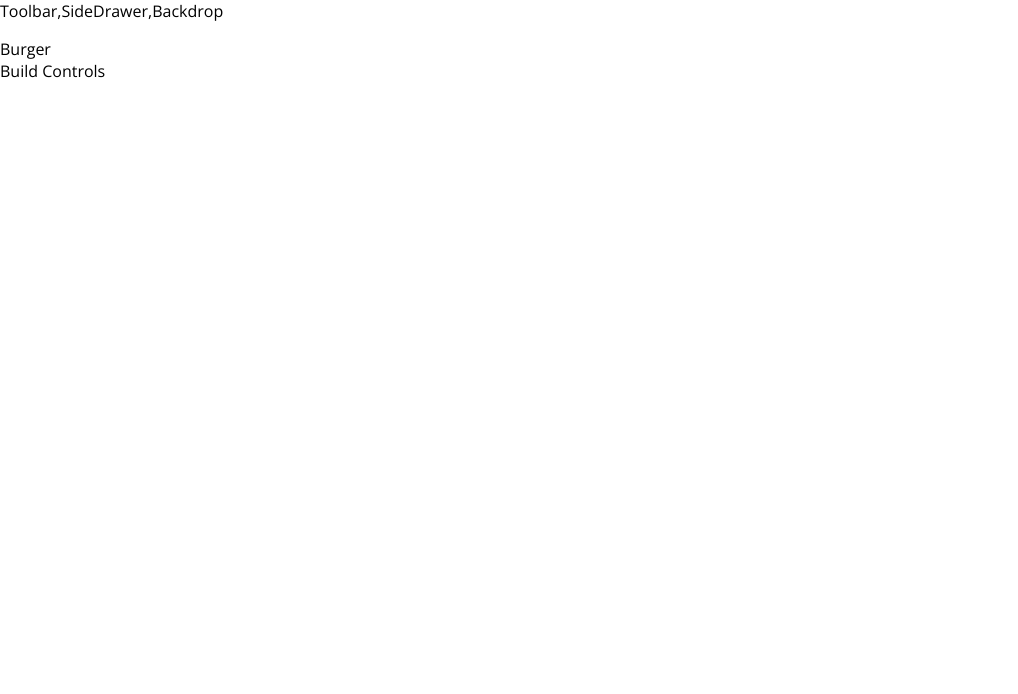
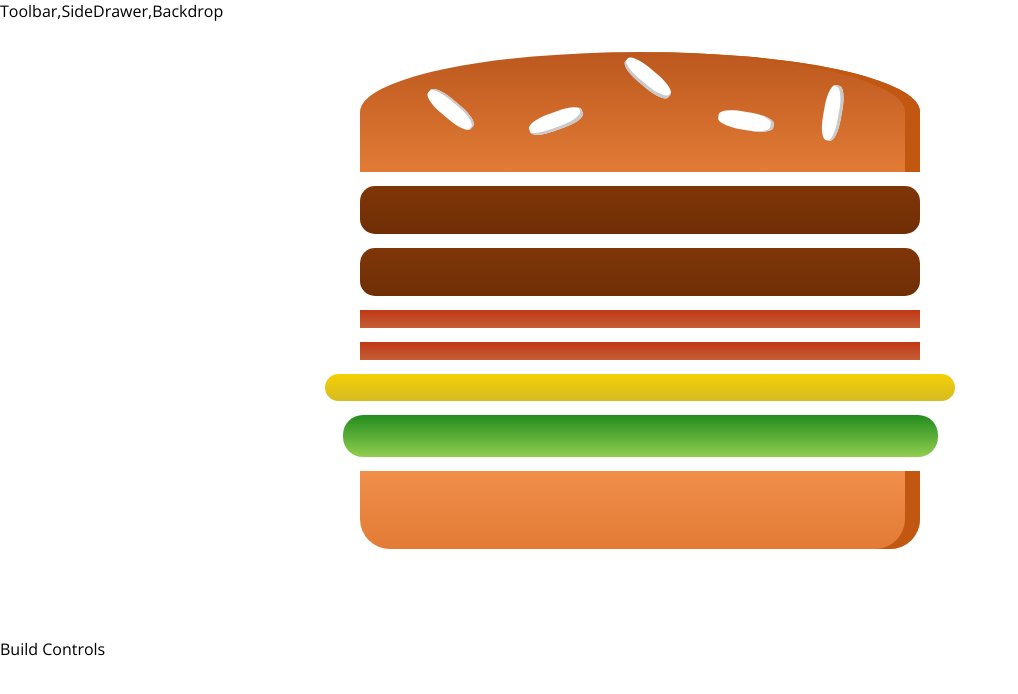
Before and after one commit to muheebolakunle/myburger, a React (Create React App) app: page / in a window 1280 px wide. Shown: the top 694 px of the page, without its empty margins (0-1018 px from the left). Built offline with nearby package versions, Linux system fonts and the light colour scheme.

Commit message:
create Burger component

```diff
--- a/package.json
+++ b/package.json
@@ -4,6 +4,7 @@
   "private": true,
   "dependencies": {
     "cra-template": "1.0.0",
+    "eslint-config-react-app": "^5.1.0",
     "prop-types": "^15.7.2",
     "react": "^16.12.0",
     "react-dom": "^16.12.0",
@@ -13,7 +14,8 @@
     "start": "react-scripts start",
     "build": "react-scripts build",
     "test": "react-scripts test",
-    "eject": "react-scripts eject"
+    "eject": "react-scripts eject",
+    "lint": "eslint src"
   },
   "eslintConfig": {
     "extends": "react-app"
--- a/src/components/Burger/Burger.js
+++ b/src/components/Burger/Burger.js
@@ -0,0 +1,24 @@
+import React from 'react';
+
+import BurgerIngredient from './BurgerIngredient/BurgerIngredient';
+import styles from './Burger.module.css';
+
+const burger = (props) => {
+    const transformedIngredients = Object.keys(props.ingredients)
+        .map(igkey => {
+            return [...Array(props.ingredients[igkey])].map((_, i) => {
+                return <BurgerIngredient key={igkey + i} type={igkey} />
+            })
+        }
+        );
+
+    return (
+        <div className={styles.Burger}>
+            <BurgerIngredient type="bread-top" />
+            {transformedIngredients}
+            <BurgerIngredient type="bread-bottom" />
+        </div>
+    )
+}
+
+export default burger;
--- /dev/null
+++ b/src/components/Burger/Burger.module.css
@@ -0,0 +1,30 @@
+.Burger {
+    width: 100%;
+    margin: auto;
+    height: 250px;
+    overflow: scroll;
+    font-weight: bold;
+    font-size: 1.2rem;
+    text-align: center;
+}
+
+@media(min-width: 500px) and (min-height: 400px){
+    .Burger {
+        width: 350px;
+        height: 300px;
+    }
+}
+
+@media(min-width: 500px) and (min-height: 401px){
+    .Burger {
+        width: 450px;
+        height: 400px;
+    }
+}
+
+@media(min-width: 1000px) and (min-height: 700px){
+    .Burger {
+        width: 700px;
+        height: 600px;
+    }
+}
--- a/src/components/Burger/BurgerIngredient/BurgerIngredient.js
+++ b/src/components/Burger/BurgerIngredient/BurgerIngredient.js
@@ -1,7 +1,7 @@
 import React, { Component } from 'react';
 import PropTypes from 'prop-types';
 
-import styles from './burgerIngredient.module.css';
+import styles from './BurgerIngredient.module.css';
 
 class BurgerIngredient extends Component {
 
--- a/src/containers/BurgerBuilder/BurgerBuilder.js
+++ b/src/containers/BurgerBuilder/BurgerBuilder.js
@@ -1,12 +1,22 @@
 import React, { Component } from 'react';
 
 import Aux from '../../hoc/Aux';
+import Burger from '../../components/Burger/Burger';
 
 class BurgerBuilder extends Component {
+    state = {
+        ingredients: {
+            'meat': 2,
+            'bacon': 2,
+            'cheese': 1,
+            'salad': 1
+        }
+    }
+
     render() {
         return (
             <Aux>
-                <div>Burger</div>
+                <Burger ingredients={this.state.ingredients} />
                 <div>Build Controls</div>
             </Aux>
 
```
